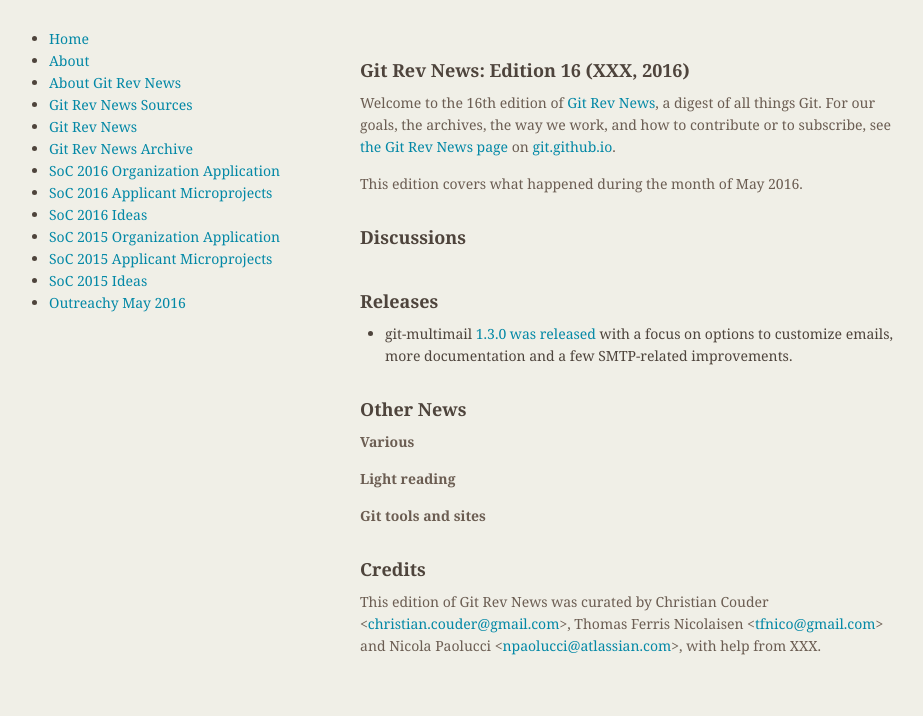
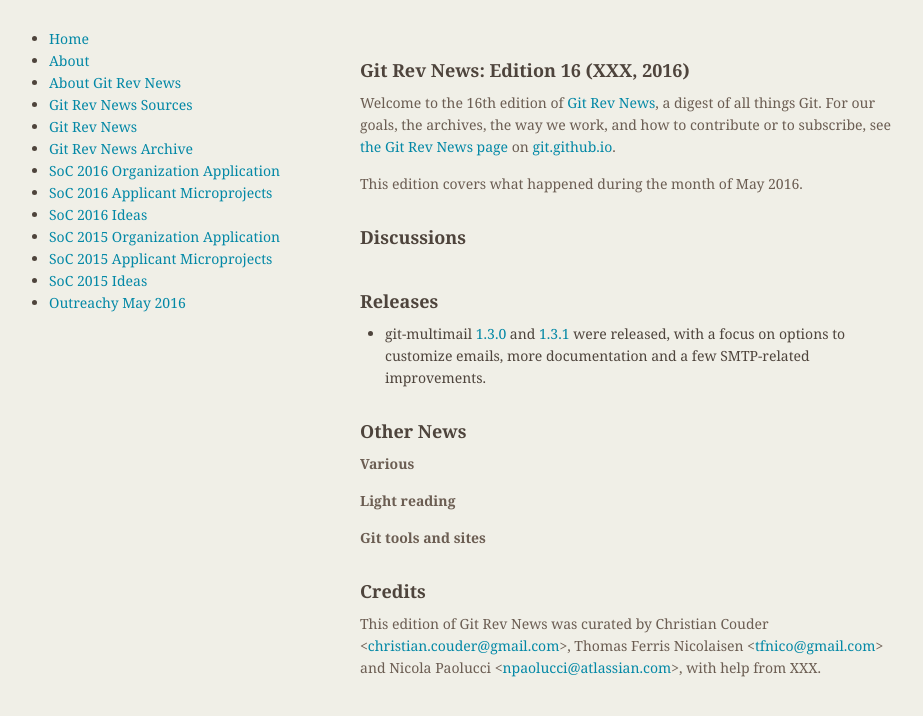
Before and after one commit to git/git.github.io, a Jekyll site: the page built from rev_news/drafts/edition-16.md, in a window 1280 px wide. Shown: the top 716 px of the page, without its empty margins (174-1097 px from the left). Built offline with Jekyll 4.4.1, drawn with Linux system fonts in a browser that asks for light colours.

Commit message:
git-multimail 1.3.1

```diff
--- a/rev_news/drafts/edition-16.md
+++ b/rev_news/drafts/edition-16.md
@@ -31,7 +31,8 @@
 
 ## Releases
 
-* git-multimail [1.3.0 was released](https://github.com/git-multimail/git-multimail/releases/tag/1.3.0)
+* git-multimail [1.3.0](https://github.com/git-multimail/git-multimail/releases/tag/1.3.0) and
+  [1.3.1](https://github.com/git-multimail/git-multimail/releases/tag/1.3.1) were released,
   with a focus on options to customize emails, more documentation and
   a few SMTP-related improvements.
 
```
